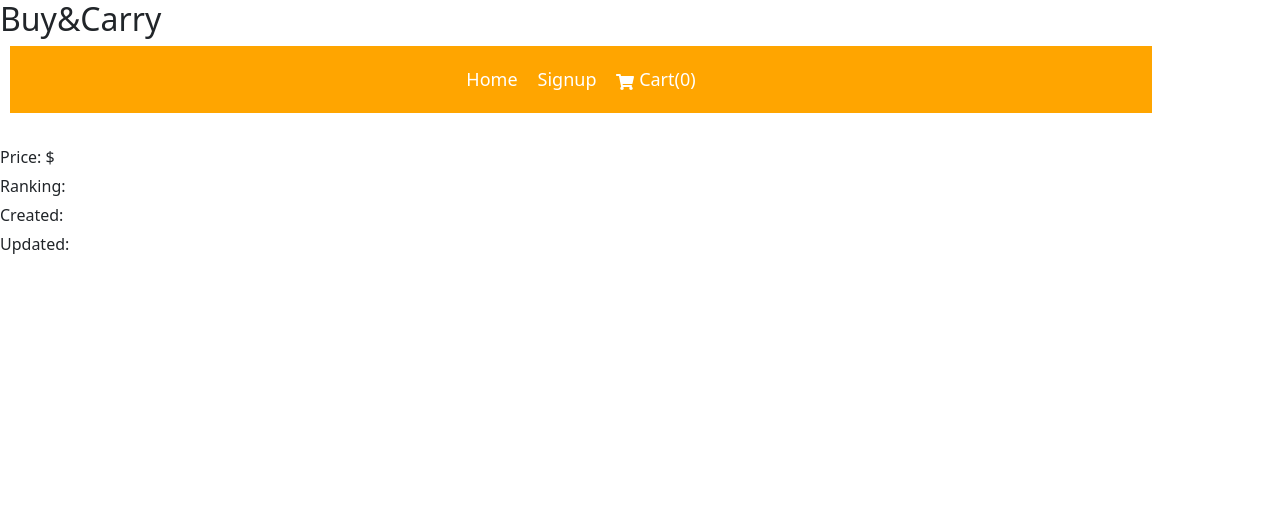
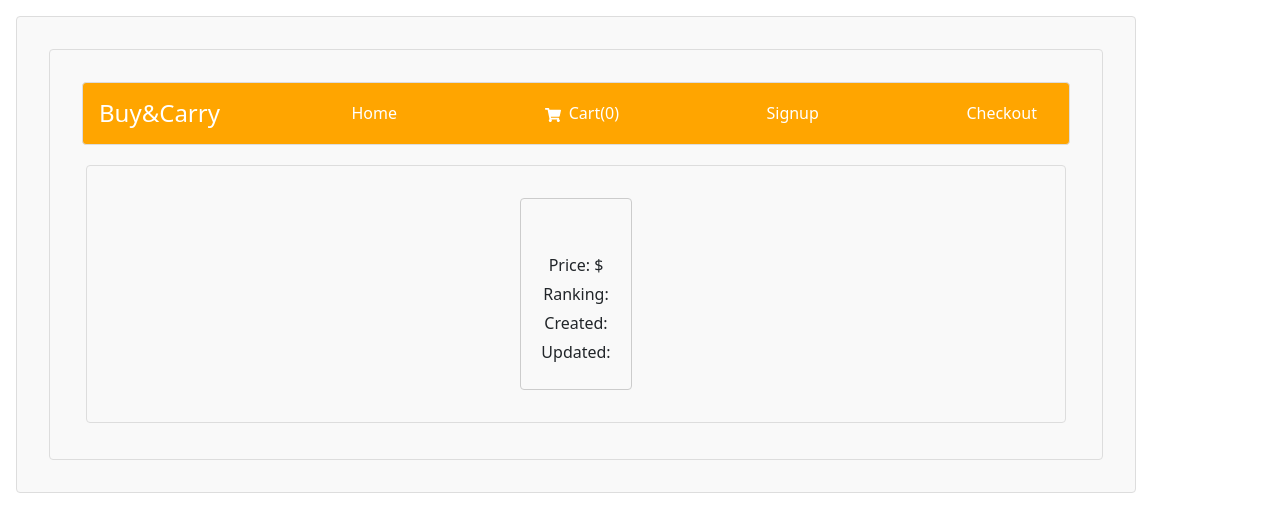
Before and after one commit to benedictlangat2000/group-3-phase-2-project, a React (Create React App) app: page /account in a window 1280 px wide. Shown: the top 532 px of the page. Built offline with nearby package versions, Linux system fonts and the light colour scheme; no server answers.

Commit message:
add App.css

```diff
--- a/src/AddressAndLocationForm.js
+++ b/src/AddressAndLocationForm.js
@@ -112,9 +112,9 @@ function AddressAndLocationForm({ onNext }) {
             </option>
           ))}
         </select>
-        <button type="button" onClick={handleNextClick}>
+        {/* <button type="button" onClick={handleNextClick}>
           Next
-        </button>
+        </button> */}
       </form>
     </div>
   );
--- a/src/App.css
+++ b/src/App.css
@@ -5,53 +5,50 @@ body {
   width: 90%;
 
 }
-.searchBar{
- margin-left: 40%;
-margin-top: 20px;
-}
-.paragraph{
-  text-align: center;
-  margin-top: 30px;
-}
-
-nav {
-  background-color: orange;
-  color: white;
-  padding: 10px;
-  display: flex; /* Use flex display */
-  justify-content: center; /* Center the content horizontally */
-  align-items: center; /* Center the content vertically */
-  margin-left: 10px;
-
-}
-
-nav a {
-  color: white;
-  text-decoration: none;
-  font-size: 18px;
-  padding: 10px;
-  text-align: center;
 
 
+
+.search {
+  background-color: orange;
+  border: 1px solid #ddd;
+  border-radius: 4px;
+  padding: 16px;
+  margin: 16px;
 }
 
 
-h2 {
-  margin-top: 5px;
-
+.search nav {
+  display: flex;
+  justify-content: space-between;
+  align-items: center;
 }
 
 
+.search h2 {
+  font-size: 24px;
+  color: white;
+  margin: 0;
+}
 
 
+.search nav a {
+  text-decoration: none;
+  color: white;
+  margin-right: 16px;
+}
+
+.search nav a svg {
+  vertical-align: middle;
+  margin-right: 4px;
+}
 
 
-
-
-
-
-nav a:hover {
-  color: orange;
+.search nav a .cart-count {
+  color: #fff;
+  background-color: orange;
+  border-radius: 50%;
+  padding: 2px 6px;
+  font-size: 12px;
 }
 
 
@@ -65,18 +62,15 @@ nav a:hover {
 }
 
 .product-card {
-  width: 30%; /* Set a fixed width for the card */
-   /* Set a fixed height for the card */
-  /* flex: 0 0 auto; Maintain the fixed width and height */
-  border: 1px solid #ccc; /* Add a border for visibility */
-  padding: 20px; /* Add padding to the card */
+  width: 30%;
+
+  border: 1px solid #ccc;
+  padding: 20px;
   justify-content: space-between;
 margin: 10px;
   height: 600px;
 
-
-
-}
+  }
 
 .product-card h2 {
   font-size: 20px;
@@ -84,9 +78,9 @@ margin: 10px;
   margin-top: 30px;
 }
 
-.product-card img {
+span {
 
-
+ color: red;
 }
 .product-details-card{
   display: flex;
@@ -98,7 +92,7 @@ margin: 10px;
   max-width: 45%;
   height: auto;
   margin-right: 20px;
-  display: block; /* This helps center the image within the flex container */
+  display: block;
   margin: 0 auto;
 
 }
@@ -122,3 +116,110 @@ margin: 10px;
   font-size: 16px;
   cursor: pointer;
 }
+
+.product-details-card {
+  display: flex;
+  justify-content: center;
+  align-items: center;
+  margin: 20px;
+}
+
+.product-details {
+  border: 1px solid #ccc;
+  padding: 20px;
+  text-align: center;
+}
+
+.product-details img {
+  max-width: 100%;
+  height: auto;
+  margin-bottom: 10px;
+}
+
+.product-details h2 {
+  font-size: 24px;
+  margin: 10px 0;
+}
+
+.product-details p {
+  font-size: 16px;
+  margin: 5px 0;
+}
+
+/* Cart.css */
+
+.cart {
+  border: 1px solid #ddd;
+  padding: 16px;
+  margin: 16px;
+  background-color: #f9f9f9;
+  border-radius: 4px;
+}
+
+.cart h2 {
+  font-size: 24px;
+  margin-bottom: 16px;
+}
+
+.cart ul {
+  list-style: none;
+  padding: 0;
+}
+
+.cart p {
+  font-size: 18px;
+  color: #888;
+}
+
+
+div {
+  background-color: #f9f9f9;
+  border: 1px solid #ddd;
+  border-radius: 4px;
+  padding: 16px;
+  margin: 16px;
+}
+
+
+h2 {
+  font-size: 24px;
+  margin-bottom: 16px;
+}
+
+label {
+  display: block;
+  margin-bottom: 8px;
+}
+
+
+input[type="text"] {
+  width: 100%;
+  padding: 8px;
+  margin-bottom: 16px;
+  border: 1px solid #ddd;
+  border-radius: 4px;
+}
+
+
+select {
+  width: 100%;
+  padding: 8px;
+  margin-bottom: 16px;
+  border: 1px solid #ddd;
+  border-radius: 4px;
+}
+
+
+button {
+  background-color:orange;
+  color: #fff;
+  border: none;
+  padding: 10px 20px;
+  border-radius: 4px;
+  cursor: pointer;
+}
+
+
+button:hover {
+  background-color: orange;
+}
--- a/src/App.js
+++ b/src/App.js
@@ -7,6 +7,7 @@ import Navbar from "./Navbar";
 import "./App.css";
 import { useState } from "react";
 import SignupLogin from "./SignupLogin"
+import Checkout from "./Checkout";
 
 function App() {
   const [cartItems, setCartItems] = useState([]);
@@ -29,6 +30,7 @@ function App() {
       <Route path="/cart" element={<Cart cartItems={cartItems} setCartItems={setCartItems} />} />
       <Route path="/:index" element={<ProductDetails />} />
       <Route path="signup" element={<SignupLogin/>}/>
+      <Route path="checkout" element={<Checkout cartItems={cartItems} />} />
       </Routes>
     </div>
   );
--- a/src/Checkout.js
+++ b/src/Checkout.js
@@ -1,6 +1,5 @@
 import React, { useState } from "react";
 import AddressAndLocationForm from "./AddressAndLocationForm";
-
 import PaymentForm from "./PaymentForm";
 import OrderReceipt from "./OrderReceipt";
 
@@ -24,7 +23,7 @@ function Checkout({ cartItems }) {
       shippingAddress: formData.shippingAddress,
       paymentInfo: formData.paymentInfo,
       totalAmount,
-
+      // Add more order details as needed
     };
     setFormData({ ...formData, order });
     setStep(3); // Move to the receipt step
@@ -40,26 +39,27 @@ function Checkout({ cartItems }) {
   };
 
   const handleStepNext = () => {
-    setStep(step + 1);
+    // Check if the current step is the payment step (step 2)
+    if (step === 2) {
+      // Call the handlePaymentSubmit function to submit payment data
+      // You can add validation logic here if needed before proceeding
+      handlePaymentSubmit(formData.paymentInfo);
+    } else {
+      setStep(step + 1); // Move to the next step
+    }
   };
 
   return (
     <div>
-      {step === 1 && (
-        <AddressAndLocationForm onNext={handleAddressSubmit} />
-      )}
-      {step === 2 && (
-        <PaymentForm onNext={handlePaymentSubmit} />
-      )}
-      {step === 3 && (
-        <OrderReceipt order={formData.order} />
-      )}
+      {step === 1 && <AddressAndLocationForm onNext={handleAddressSubmit} />}
+      {step === 2 && <PaymentForm onNext={handlePaymentSubmit} />}
+      {step === 3 && <OrderReceipt order={formData.order} />}
       <div>
-        {step > 1 && (
-          <button onClick={handleStepBack}>Back</button>
-        )}
+        {step > 1 && <button onClick={handleStepBack}>Back</button>}
         {step < 3 && (
-          <button onClick={handleStepNext}>Next</button>
+          <button onClick={handleStepNext}>
+            {step === 2 ? "Submit Payment" : "Next"}
+          </button>
         )}
       </div>
     </div>
--- a/src/Navbar.js
+++ b/src/Navbar.js
@@ -18,12 +18,14 @@ function Navbar({totalItems}) {
   return (<div className='search'>
 
 
+
+      <nav>
       <h2>Buy&Carry</h2>
-      <nav>
+
       <Link to="/">Home</Link>
-       {/* <Button variant="outline-success" style={{'backgroundColor':"orange",'color':"black"}}>Search</Button> */}
+      <Link to="/cart"><FaShoppingCart /> Cart({totalItems})</Link>
       <Link to="/signup">Signup</Link>
-      <Link to="/cart"><FaShoppingCart /> Cart({totalItems})</Link>
+      <Link to="/checkout">Checkout</Link>
       </nav>
 
 
--- a/src/PaymentForm.js
+++ b/src/PaymentForm.js
@@ -11,9 +11,6 @@ function PaymentForm({ onNext }) {
     setPaymentInfo({ ...paymentInfo, [name]: value });
   };
 
-  const handleNextClick = () => {
-    onNext(paymentInfo);
-  };
 
   return (
     <div>
@@ -35,9 +32,7 @@ function PaymentForm({ onNext }) {
           onChange={handleInputChange}
         />
 
-        <button type="button" onClick={handleNextClick}>
-          Next
-        </button>
+
       </form>
     </div>
   );
--- a/src/ProductList.js
+++ b/src/ProductList.js
@@ -31,7 +31,8 @@ function ProductList({addToCart,cartItems, setCartItem}) {
         <input type="text" placeholder="Search products" value={searchProduct} onChange={handleSearch} className="searchBar" />
         <div className="paragraph">
           <h2>Here are the products available currently</h2>
-          <h3>We are glad to serve you!</h3>
+          <h3>We are glad to serve you! <span>Kindly click on the photo to product details</span> </h3>
+
         </div>
         <div className="product-list-container">
           {filteredProducts.map((product, index) => (
@@ -44,7 +45,7 @@ function ProductList({addToCart,cartItems, setCartItem}) {
           ))}
         </div>
 
-        <Cart cartItems={cartItems} setCartItems={setCartItem} />
+
       </div>
     );
   }
--- /dev/null
+++ b/src/db.json
@@ -0,0 +1,9 @@
+{
+    "signUp": [
+        {
+
+        }
+    ]
+
+
+}
```
Also changed, not shown: src/SignupLogin.js (+48 -50 lines).
